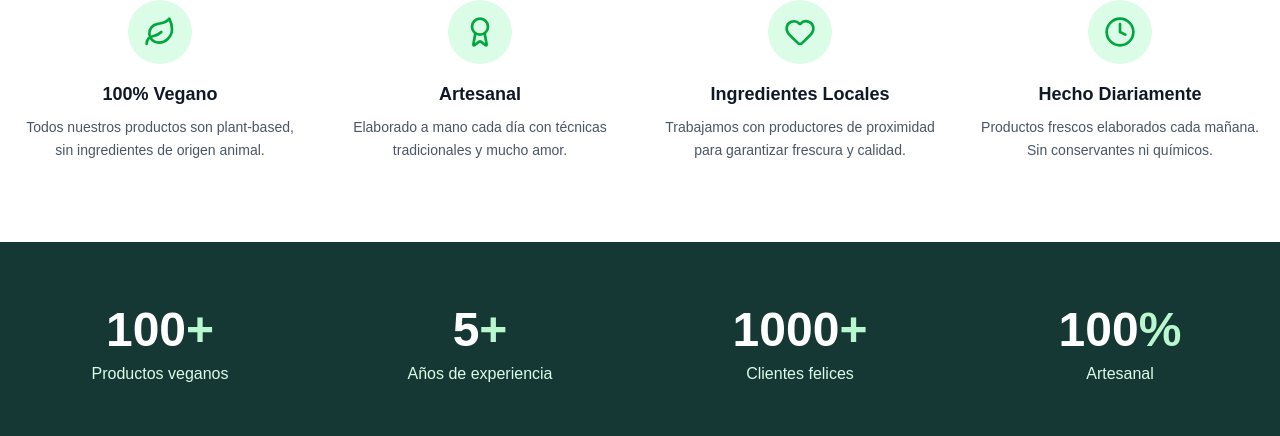
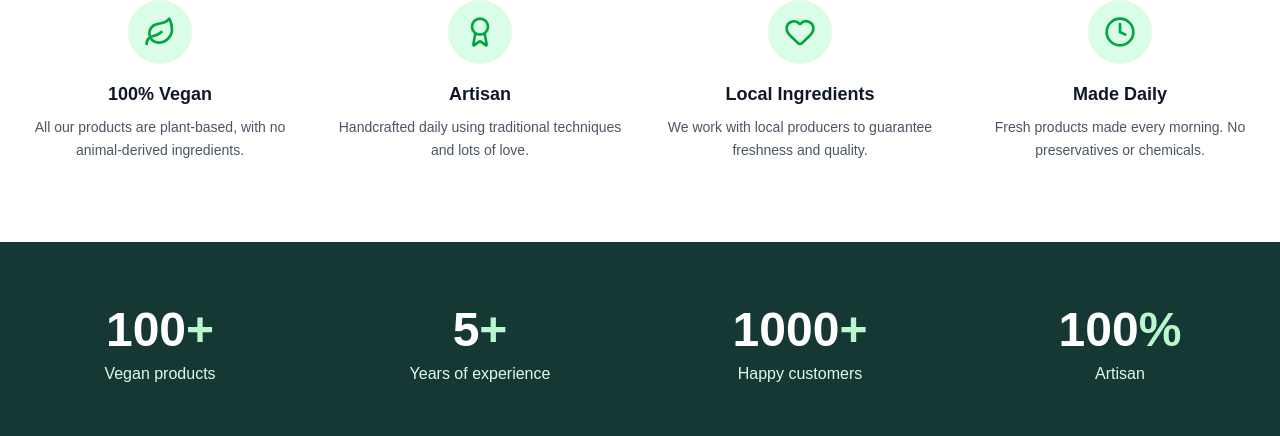
Before and after one commit to Nicomartinez07/alterna-mostrador, a Next.js app in the folder alterna/: page /en in a window 1280 px wide. Shown: the part 697-1133 px from the top of the page. Built offline with nearby package versions, Linux system fonts and the light colour scheme; no server answers.

Commit message:
Transcripciones de page home completas

```diff
--- a/alterna/components/home/FeaturedProducts.tsx
+++ b/alterna/components/home/FeaturedProducts.tsx
@@ -3,6 +3,7 @@ import Image from 'next/image';
 import { ArrowRight } from 'lucide-react';
 import { getStrapiImageUrl } from '@/lib/strapi';
 import type { Product } from '@/types/strapi';
+import { useTranslations } from 'next-intl';
 
 interface FeaturedProductsProps {
   products: Product[];
@@ -18,7 +19,7 @@ export default function FeaturedProducts({
   subtitle = 'Los favoritos de nuestros clientes',
 }: FeaturedProductsProps) {
   if (products.length === 0) return null;
-
+  const t = useTranslations('home')
   return (
     <section className="py-16 md:py-20 bg-gradient-to-b from-green-50 to-white">
       <div className="max-w-7xl mx-auto px-4">
@@ -78,7 +79,7 @@ export default function FeaturedProducts({
             href={`/${locale}/carta`}
             className="inline-flex items-center gap-2 px-8 py-3 bg-gray-900 text-white font-semibold rounded-lg hover:bg-gray-800 transition-colors group"
           >
-            Ver toda la carta
+            {t('watchProducts')}
             <ArrowRight className="w-5 h-5 group-hover:translate-x-1 transition-transform" />
           </Link>
         </div>
--- a/alterna/components/home/FeaturesSection.tsx
+++ b/alterna/components/home/FeaturesSection.tsx
@@ -1,4 +1,5 @@
 import { Leaf, Award, Heart, Clock } from 'lucide-react';
+import { useTranslations } from 'next-intl';
 
 interface Feature {
   icon: React.ReactNode;
@@ -11,26 +12,28 @@ interface FeaturesSectionProps {
 }
 
 export default function FeaturesSection({ features }: FeaturesSectionProps) {
+  const t = useTranslations('FeaturesSection');
+
   const defaultFeatures: Feature[] = [
     {
       icon: <Leaf className="w-8 h-8" />,
-      title: '100% Vegano',
-      description: 'Todos nuestros productos son plant-based, sin ingredientes de origen animal.',
+      title: t('veganTitle'),
+      description: t('veganDescription'),
     },
     {
       icon: <Award className="w-8 h-8" />,
-      title: 'Artesanal',
-      description: 'Elaborado a mano cada día con técnicas tradicionales y mucho amor.',
+      title: t('artisanTitle'),
+      description: t('artisanDescription'),
     },
     {
       icon: <Heart className="w-8 h-8" />,
-      title: 'Ingredientes Locales',
-      description: 'Trabajamos con productores de proximidad para garantizar frescura y calidad.',
+      title: t('localTitle'),
+      description: t('localDescription'),
     },
     {
       icon: <Clock className="w-8 h-8" />,
-      title: 'Hecho Diariamente',
-      description: 'Productos frescos elaborados cada mañana. Sin conservantes ni químicos.',
+      title: t('freshTitle'),
+      description: t('freshDescription'),
     },
   ];
 
--- a/alterna/components/home/ProcessPreview.tsx
+++ b/alterna/components/home/ProcessPreview.tsx
@@ -3,6 +3,7 @@ import Image from 'next/image';
 import { ArrowRight } from 'lucide-react';
 import { getStrapiImageUrl } from '@/lib/strapi';
 import type { ProcessStep } from '@/types/strapi';
+import { useTranslations } from 'next-intl';
 
 interface ProcessPreviewProps {
   steps: ProcessStep[];
@@ -21,6 +22,9 @@ export default function ProcessPreview({
 
   // Tomar solo los primeros 3 pasos
   const previewSteps = steps.slice(0, 3);
+  const t = useTranslations('home');
+
+
 
   return (
     <section className="py-16 md:py-20 bg-white">
@@ -88,7 +92,7 @@ export default function ProcessPreview({
             href={`/${locale}/procesos`}
             className="inline-flex items-center gap-2 px-8 py-3 border-2 border-gray-900 text-gray-900 font-semibold rounded-lg hover:bg-gray-900 hover:text-white transition-colors group"
           >
-            Conoce más sobre nuestro proceso
+            {t('prc_btn_learn')}
             <ArrowRight className="w-5 h-5 group-hover:translate-x-1 transition-transform" />
           </Link>
         </div>
--- a/alterna/components/home/StatsSection.tsx
+++ b/alterna/components/home/StatsSection.tsx
@@ -1,3 +1,5 @@
+import { useTranslations } from 'next-intl';
+
 interface Stat {
   number: string;
   label: string;
@@ -9,11 +11,13 @@ interface StatsSectionProps {
 }
 
 export default function StatsSection({ stats }: StatsSectionProps) {
+  const t = useTranslations('StatsSection');
+
   const defaultStats: Stat[] = [
-    { number: '100', label: 'Productos veganos', suffix: '+' },
-    { number: '5', label: 'Años de experiencia', suffix: '+' },
-    { number: '1000', label: 'Clientes felices', suffix: '+' },
-    { number: '100', label: 'Artesanal', suffix: '%' },
+    { number: '100', label: t('veganProducts'), suffix: '+' },
+    { number: '5', label: t('yearsExperience'), suffix: '+' },
+    { number: '1000', label: t('happyCustomers'), suffix: '+' },
+    { number: '100', label: t('artisan'), suffix: '%' },
   ];
 
   const items = stats || defaultStats;
--- a/alterna/components/products/ProductCard.tsx
+++ b/alterna/components/products/ProductCard.tsx
@@ -3,6 +3,7 @@
 import Image from 'next/image';
 import Link from 'next/link';
 import { useParams } from 'next/navigation';
+import { useTranslations } from 'next-intl';
 import { Plus } from 'lucide-react';
 import { getStrapiImageUrl } from '@/lib/strapi';
 import type { Product } from '@/types/strapi';
@@ -19,6 +20,7 @@ export default function ProductCard({ product, onAddToCart }: ProductCardProps)
   const imageUrl = product.photo?.url;
   const categoryName = product.category?.name;
   const [isAdding, setIsAdding] = useState(false);
+  const t = useTranslations('carta');
 
 return (
   <Link
@@ -107,7 +109,7 @@ return (
               )}
 
               <span className="font-semibold">
-                {isAdding ? 'Añadiendo...' : 'Agregar'}
+                {isAdding ? t('adding') : t('add')}
               </span>
             </button>
           </div>
--- a/alterna/messages/ca.json
+++ b/alterna/messages/ca.json
@@ -27,7 +27,16 @@
     "cta_subtitle": "Visita'ns a la nostra botiga o fes la teva comanda per emportar",
     "cta_btn_menu": "Veure carta",
     "cta_btn_takeaway": "Ordenar per anar",
-    "cta_btn_contact": "Com arribar-hi"
+    "cta_btn_contact": "Com arribar-hi",
+    "prc_btn_learn": "Més informació sobre els nostres processos",
+    "visit": "Visiteu-nos",
+    "address": "Adreça",
+    "phone": "Telèfon",
+    "schedule": "Horaris",
+    "howToGet": "Com aconseguir",
+    "wpp": "Escriu-nos a WhatsApp",
+    "noMap": "Mapa no disponible",
+    "watchProducts": "Veure tota la carta"
   },
   "cart": {
     "title": "Cistella",
@@ -165,6 +174,24 @@
     "products": "productes",
     "clearFilters": "Netejar filtres",
     "noResultsTitle": "No s'han trobat productes",
-    "noResultsSubtitle": "Intenta canviar els filtres o la cerca"
+    "noResultsSubtitle": "Intenta canviar els filtres o la cerca",
+    "add": "Afegir",
+    "adding": "Afegint"
+  },
+  "FeaturesSection": {
+    "veganTitle": "100% Vegà",
+    "veganDescription": "Tots els nostres productes són vegetals, sense ingredients d'origen animal.",
+    "artisanTitle": "Artesanal",
+    "artisanDescription": "Elaborat a mà cada dia amb tècniques tradicionals i molt d'amor.",
+    "localTitle": "Ingredients Locals",
+    "localDescription": "Treball amb productors de proximitat per garantir frescor i qualitat.",
+    "freshTitle": "Fet Diàriament",
+    "freshDescription": "Productes frescos elaborats cada matí. Sense conservants ni químics."
+  },
+  "StatsSection": {
+    "veganProducts": "Productes vegans",
+    "yearsExperience": "Anys d'experiència",
+    "happyCustomers": "Clients feliços",
+    "artisan": "Artesanal"
   }
 }
--- a/alterna/messages/en.json
+++ b/alterna/messages/en.json
@@ -27,7 +27,16 @@
     "cta_subtitle": "Visit us at our shop or place your order to go",
     "cta_btn_menu": "View menu",
     "cta_btn_takeaway": "Order to go",
-    "cta_btn_contact": "How to get here"
+    "cta_btn_contact": "How to get here",
+    "prc_btn_learn": "Learn more about our processes",
+    "visit": "Visit us",
+    "address": "Address",
+    "phone": "Phone",
+    "schedule": "Opening Hours",
+    "howToGet": "How to get",
+    "wpp": "Write to us on WhatsApp",
+    "noMap": "Map not available",
+    "watchProducts": "See all the product menu"
   },
   "cart": {
     "title": "Cart",
@@ -165,7 +174,24 @@
     "products": "products",
     "clearFilters": "Clear filters",
     "noResultsTitle": "No products found",
-    "noResultsSubtitle": "Try adjusting your filters or search"
+    "noResultsSubtitle": "Try adjusting your filters or search",
+    "add": "Add",
+    "adding": "Adding"
+  },
+  "FeaturesSection": {
+    "veganTitle": "100% Vegan",
+    "veganDescription": "All our products are plant-based, with no animal-derived ingredients.",
+    "artisanTitle": "Artisan",
+    "artisanDescription": "Handcrafted daily using traditional techniques and lots of love.",
+    "localTitle": "Local Ingredients",
+    "localDescription": "We work with local producers to guarantee freshness and quality.",
+    "freshTitle": "Made Daily",
+    "freshDescription": "Fresh products made every morning. No preservatives or chemicals."
+  },
+  "StatsSection": {
+    "veganProducts": "Vegan products",
+    "yearsExperience": "Years of experience",
+    "happyCustomers": "Happy customers",
+    "artisan": "Artisan"
   }
-
 }
--- a/alterna/messages/es.json
+++ b/alterna/messages/es.json
@@ -27,7 +27,16 @@
     "cta_subtitle": "Visitanos en nuestro local o hacé tu pedido para llevar",
     "cta_btn_menu": "Ver carta",
     "cta_btn_takeaway": "Pedir para llevar",
-    "cta_btn_contact": "Cómo llegar"
+    "cta_btn_contact": "Cómo llegar",
+    "prc_btn_learn": "Conoce más sobre nuestros procesos",
+    "visit": "Visítanos",
+    "address": "Dirección",
+    "phone": "Teléfono",
+    "schedule": "Horarios",
+    "howToGet": "Cómo llegar",
+    "wpp": "Escribinos por WhatsApp",
+    "noMap": "Mapa no disponible",
+    "watchProducts": "Ver toda la carta"
   },
   "cart": {
     "title": "Carrito",
@@ -165,7 +174,24 @@
     "products": "productos",
     "clearFilters": "Limpiar filtros",
     "noResultsTitle": "No se encontraron productos",
-    "noResultsSubtitle": "Intenta cambiar los filtros o la búsqueda"
+    "noResultsSubtitle": "Intenta cambiar los filtros o la búsqueda",
+    "add": "Añadir",
+    "adding": "Añadiendo"
+  },
+  "FeaturesSection": {
+    "veganTitle": "100% Vegano",
+    "veganDescription": "Todos nuestros productos son plant-based, sin ingredientes de origen animal.",
+    "artisanTitle": "Artesanal",
+    "artisanDescription": "Elaborado a mano cada día con técnicas tradicionales y mucho amor.",
+    "localTitle": "Ingredientes Locales",
+    "localDescription": "Trabajamos con productores de proximidad para garantizar frescura y calidad.",
+    "freshTitle": "Hecho Diariamente",
+    "freshDescription": "Productos frescos elaborados cada mañana. Sin conservantes ni químicos."
+  },
+  "StatsSection": {
+    "veganProducts": "Productos veganos",
+    "yearsExperience": "Años de experiencia",
+    "happyCustomers": "Clientes felices",
+    "artisan": "Artesanal"
   }
-
 }
```
Also changed, not shown: alterna/app/[locale]/takeaway/page.tsx (+38 -0 lines), alterna/components/home/LocationQuick.tsx (+9 -7 lines), 1 other file (tests, documents, lock files or other folders).
